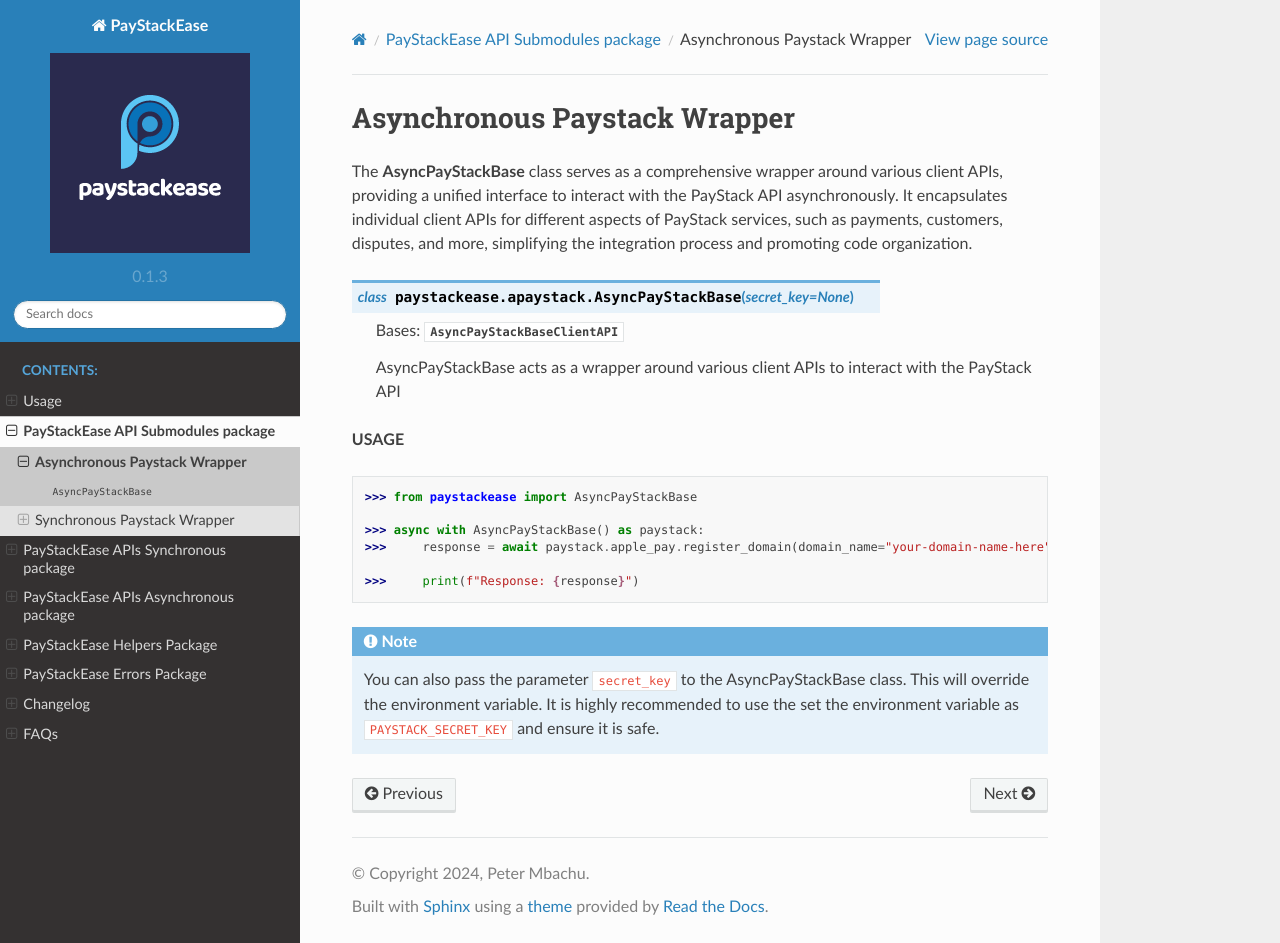
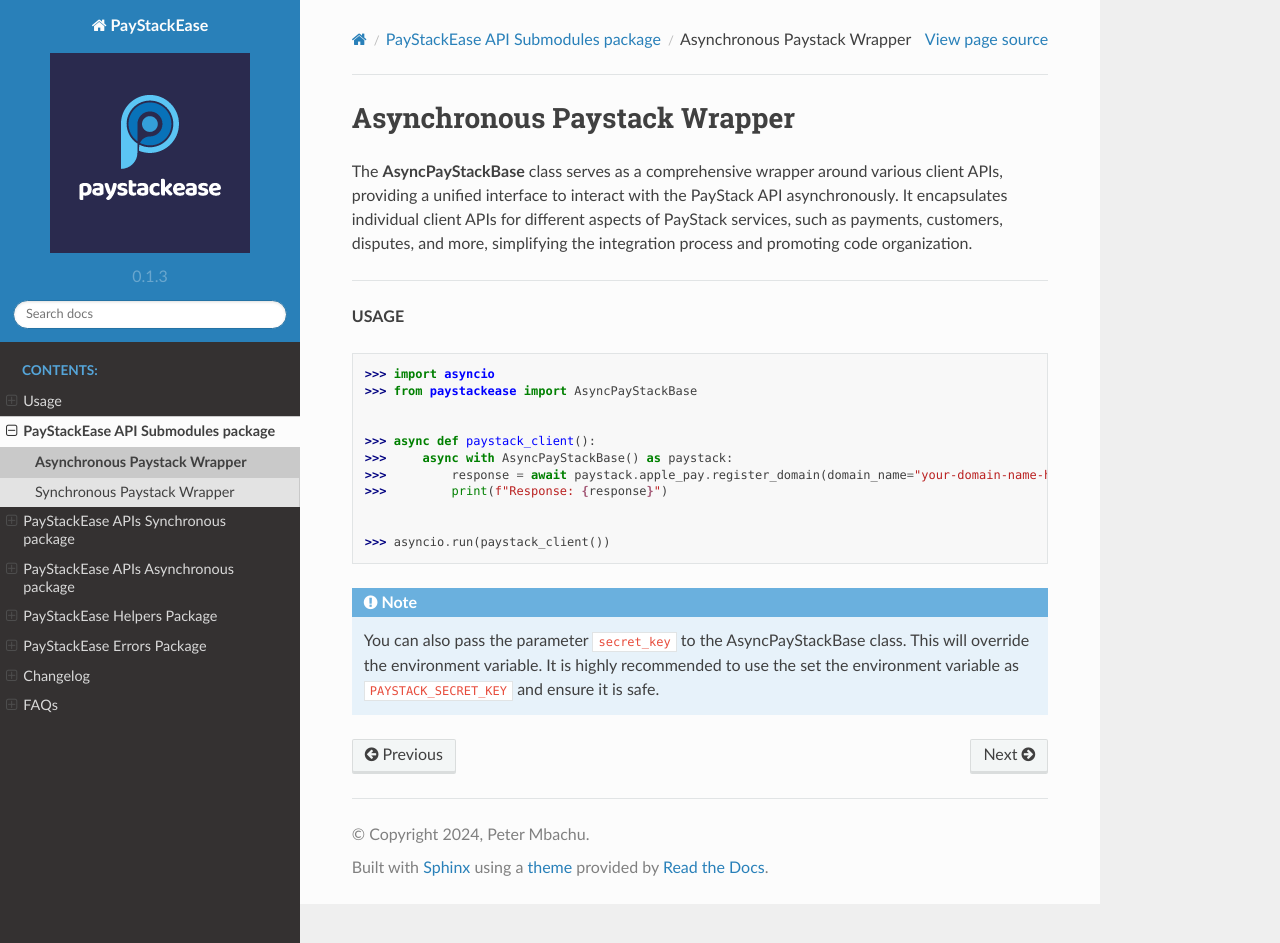
Before and after one commit to cla-bit/PayStackEase, a Sphinx documentation site: the page built from docs/source/apaystack.rst, in a window 1280 px wide and 943 px high. Built offline with Sphinx 7.4.7 and the Read the Docs theme 2.0.0, drawn with Linux system fonts in a browser that asks for light colours.

Commit message:
updated the following rst files: paystack and apaystack

```diff
--- a/docs/source/apaystack.rst
+++ b/docs/source/apaystack.rst
@@ -10,24 +10,23 @@
 to interact with the PayStack API asynchronously. It encapsulates individual client APIs for different aspects of PayStack
 services, such as payments, customers, disputes, and more, simplifying the integration process and promoting code organization.
 
-
-..  py:class:: AsyncPayStackBase(secret_key=None)
-
-    Bases: :py:class:`AsyncPayStackBaseClientAPI`
-
-    AsyncPayStackBase acts as a wrapper around various client APIs to interact with the PayStack API
-
+-----------------------------
 
 **USAGE**
 
 .. code-block:: python
 
+    >>> import asyncio
     >>> from paystackease import AsyncPayStackBase
 
-    >>> async with AsyncPayStackBase() as paystack:
-    >>>     response = await paystack.apple_pay.register_domain(domain_name="your-domain-name-here")
 
-    >>>     print(f"Response: {response}")
+    >>> async def paystack_client():
+    >>>     async with AsyncPayStackBase() as paystack:
+    >>>         response = await paystack.apple_pay.register_domain(domain_name="your-domain-name-here")
+    >>>         print(f"Response: {response}")
+
+
+    >>> asyncio.run(paystack_client())
 
 
 .. note::
```
Also changed, not shown: docs/source/paystack.rst (+8 -10 lines).
